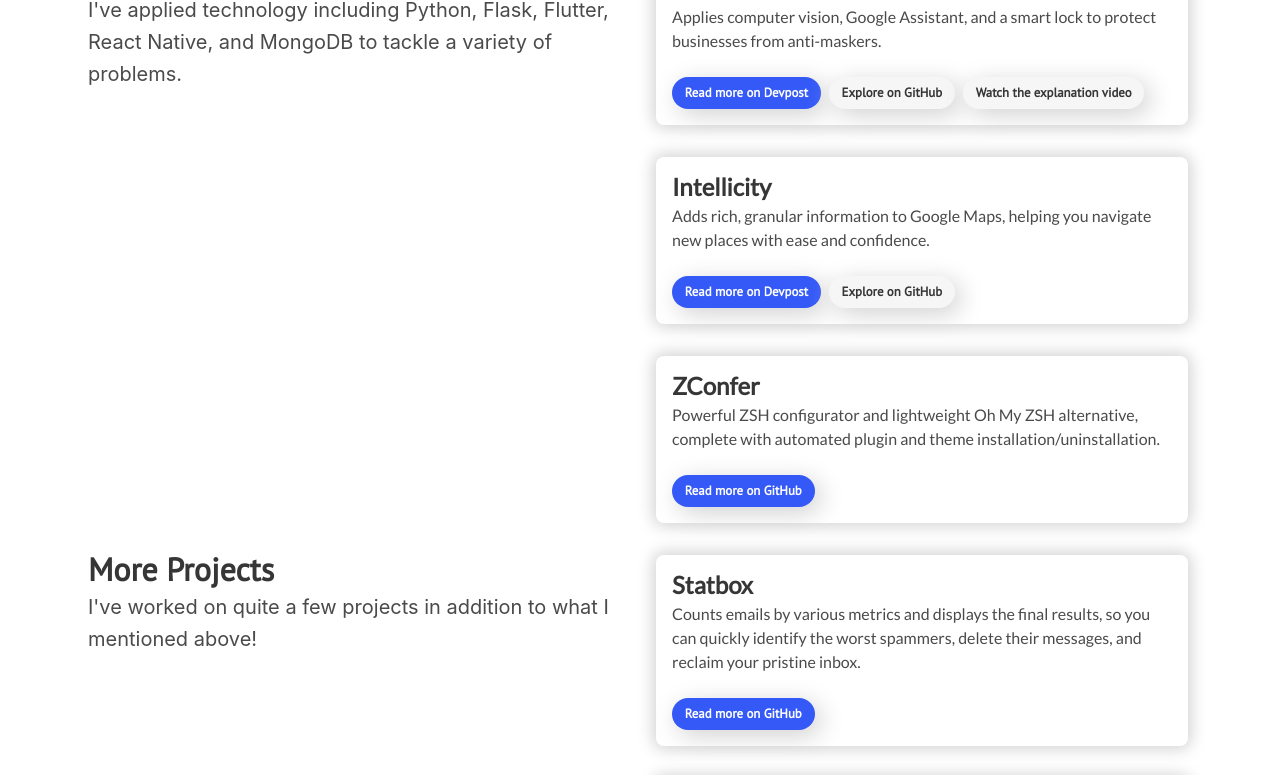
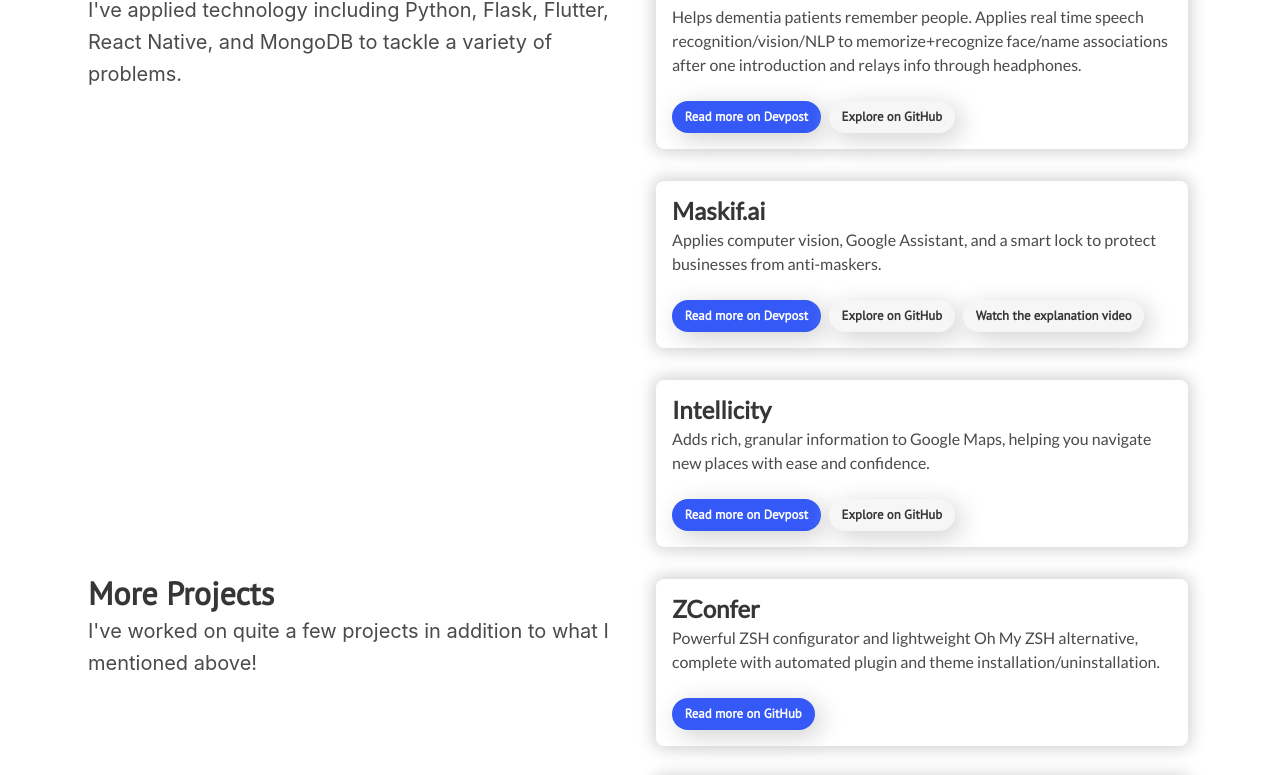
Before and after one commit to varun-ramani/personalwebsite, a plain HTML site: page projects.html in a window 1280 px wide. Shown: the part 358-1133 px from the top of the page. Drawn offline with Linux system fonts and the light colour scheme.

Commit message:
Added memaid

```diff
--- a/projects.html
+++ b/projects.html
@@ -40,6 +40,16 @@
             <div class="column">
                 <div class="tile is-ancestor">
                     <div class="tile is-vertical">
+                        <div class="tile project-tile" id="memaid-tile">
+                            <div class="project-tile-content">
+                                <h1 class="title">Memaid</h1>
+                                <h2 class="subtitle">Helps dementia patients remember people. Applies real time speech recognition/vision/NLP to memorize+recognize face/name associations after one introduction and relays info through headphones.</h2>
+                                <div class="tile">
+                                    <a class="button circle accent discrete" href="https://devpost.com/software/memaid">Read more on Devpost</a>
+                                    <a class="button circle discrete" href="https://github.com/varun-ramani/memaid">Explore on GitHub</a>
+                                </div>
+                            </div>
+                        </div>
                         <div id="maskifai-tile" class="tile project-tile">
                             <div class="project-tile-content">
                                 <h1 class="title">Maskif.ai</h1>
@@ -69,17 +79,6 @@
                                 </div>
                             </div>
                         </div>
-                        <div class="tile project-tile" id="zconfer-tile">
-                            <div class="project-tile-content">
-                                <h1 class="title">ZConfer</h1>
-                                <h2 class="subtitle">Powerful ZSH configurator and lightweight Oh My ZSH alternative,
-                                    complete with automated plugin and theme installation/uninstallation.</h2>
-                                <div class="tile">
-                                    <a class="button circle accent discrete"
-                                        href="https://github.com/varun-ramani/zconfer">Read more on GitHub</a>
-                                </div>
-                            </div>
-                        </div>
                     </div>
                 </div>
             </div>
@@ -93,6 +92,17 @@
             <div class="column">
                 <div class="tile is-ancestor">
                     <div class="tile is-vertical">
+                        <div class="tile project-tile" id="zconfer-tile">
+                            <div class="project-tile-content">
+                                <h1 class="title">ZConfer</h1>
+                                <h2 class="subtitle">Powerful ZSH configurator and lightweight Oh My ZSH alternative,
+                                    complete with automated plugin and theme installation/uninstallation.</h2>
+                                <div class="tile">
+                                    <a class="button circle accent discrete"
+                                        href="https://github.com/varun-ramani/zconfer">Read more on GitHub</a>
+                                </div>
+                            </div>
+                        </div>
                         <div id="statbox-tile" class="tile project-tile">
                             <div class="project-tile-content">
                                 <h1 class="title">Statbox</h1>
```
Also changed, not shown: index.html (+11 -10 lines).
